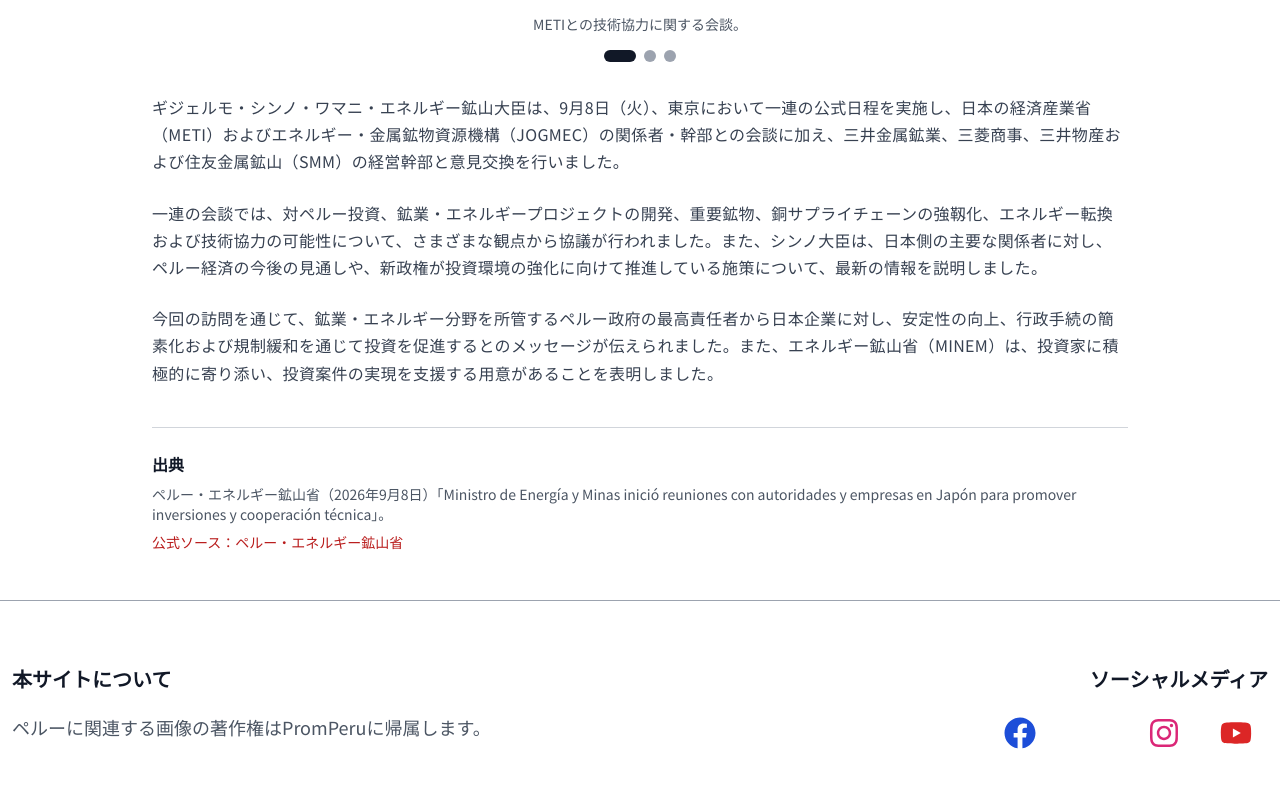
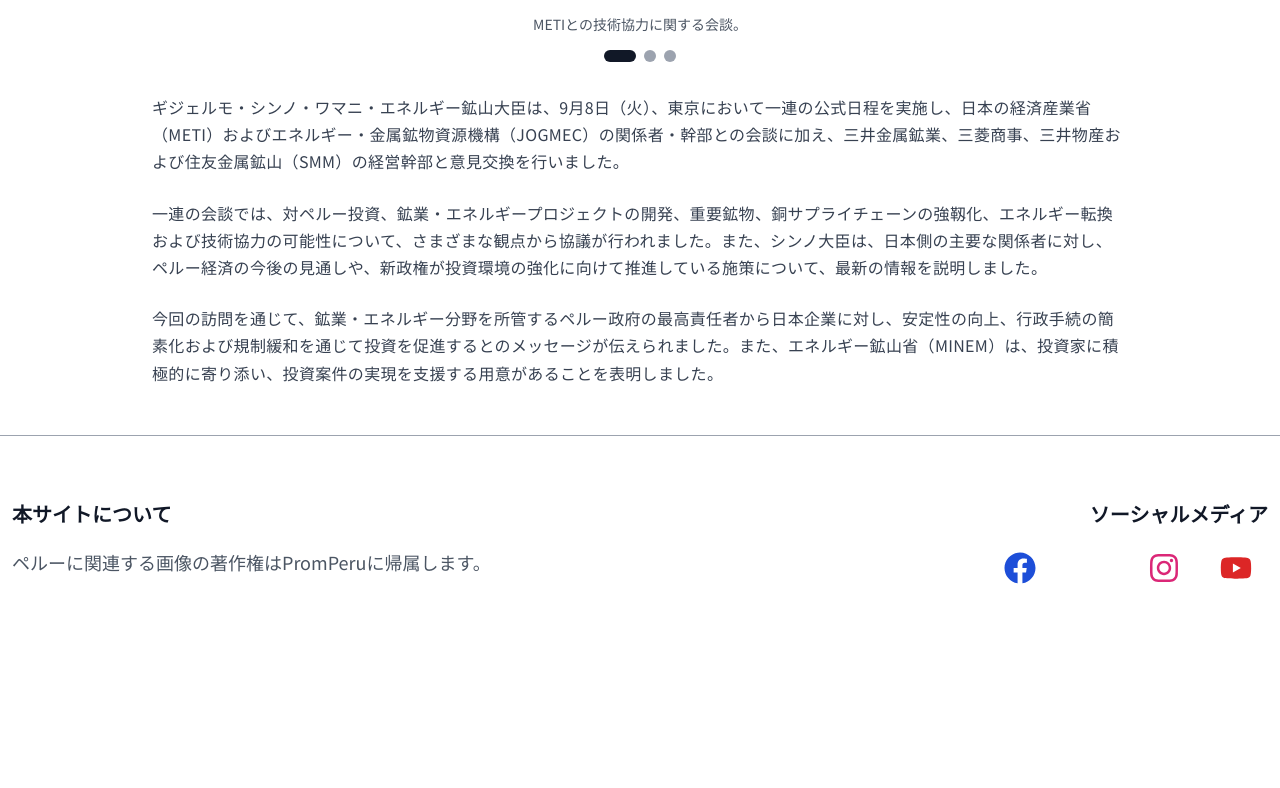
Before and after one commit to zesaru/promotionperu, a Next.js app: page /investing-in-peru/2026/energy-mines-minister-japan-investment-technical-cooperation in a window 1280 px wide. Shown: the part 890-1678 px from the top of the page. After the commit the page ends 1563 px from the top, so only its background shows below. Built offline with nearby package versions, Linux system fonts and the light colour scheme; some icons are missing.

Commit message:
fix: remove Japan news source footer

```diff
--- a/src/pages/investing-in-peru/2026/energy-mines-minister-japan-investment-technical-cooperation.tsx
+++ b/src/pages/investing-in-peru/2026/energy-mines-minister-japan-investment-technical-cooperation.tsx
@@ -68,20 +68,6 @@
           </p>
         </div>
 
-        <footer className="mt-10 border-t border-gray-300 pt-6 text-xs text-gray-600 md:text-sm">
-          <h2 className="mb-2 text-base font-semibold text-gray-900 japanese-heading-3">出典</h2>
-          <p>
-            ペルー・エネルギー鉱山省（2026年9月8日）「Ministro de Energía y Minas inició reuniones con autoridades y empresas en Japón para promover inversiones y cooperación técnica」。
-          </p>
-          <a
-            href="https://www.gob.pe/institucion/minem/noticias/1441162-ministro-de-energia-y-minas-inicio-reuniones-con-autoridades-y-empresas-en-japon-para-promover-inversiones-y-cooperacion-tecnica"
-            target="_blank"
-            rel="noopener noreferrer"
-            className="mt-2 inline-block break-all text-red-700 hover:underline"
-          >
-            公式ソース：ペルー・エネルギー鉱山省
-          </a>
-        </footer>
       </article>
     </Layout>
   );
```
